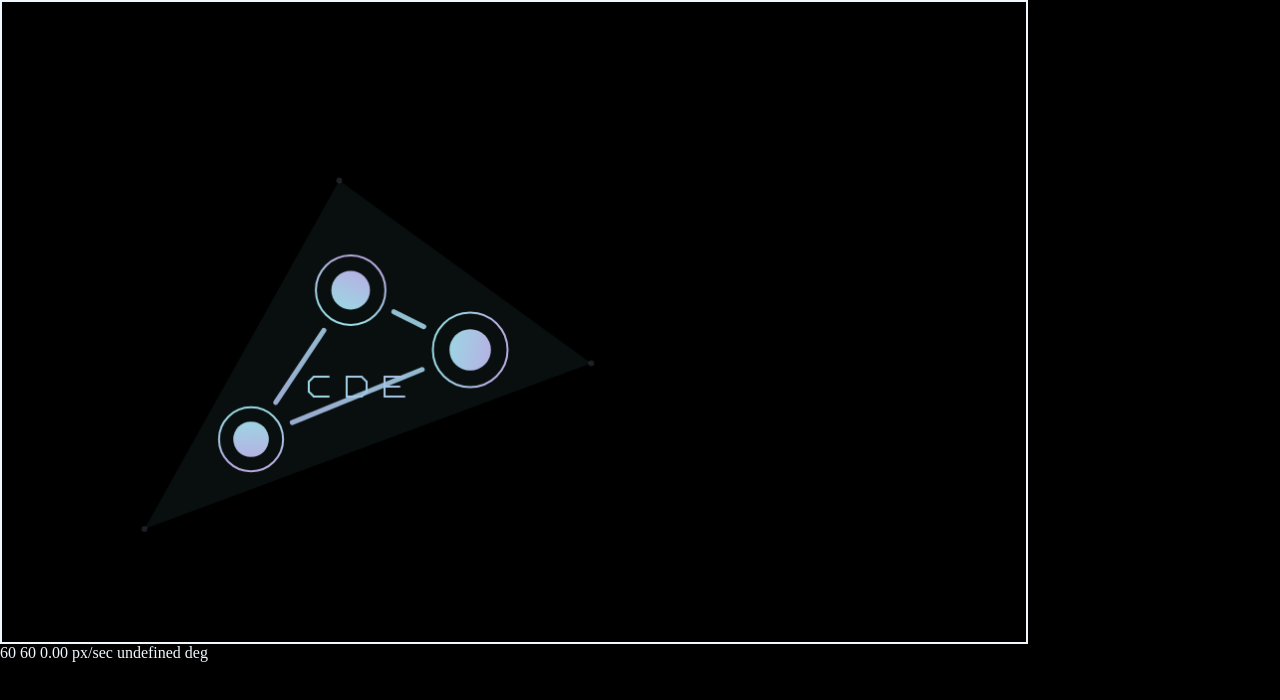
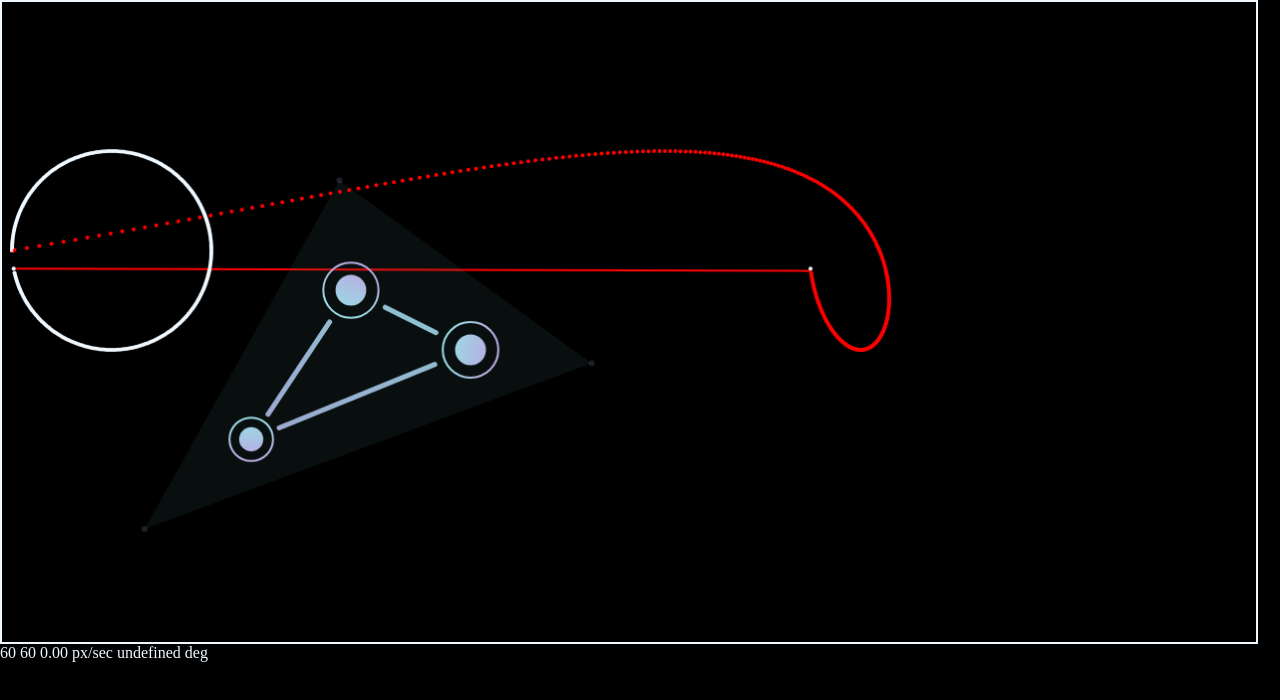
Before and after one commit to Louis-CharlesBiron/canvasDotEffect, a plain HTML site: page showcase/index_copy.html in a window 1280 px wide. Drawn offline with Linux system fonts and the light colour scheme.

Commit message:
(Resolves #46) Added generic relative follow path

```diff
--- a/showcase/index.css
+++ b/showcase/index.css
@@ -8,7 +8,7 @@ html, body {
 }
 
 #holder {
-    width: 80%;
+    width: 98%;
     height: 80%;
     border: 2px solid aliceblue;
 }
--- a/showcase/index.js
+++ b/showcase/index.js
@@ -71,7 +71,7 @@ let test2 = new Shape((shape, dots)=>{return [50+50,100]},[new Dot((dot, shape)=
 }, undefined, (shape)=>{
     let dx=400, dy=200, dot = shape.dots.last()
     dot.g = 0
-    dot.follow(3000, null, (prog, dot, cprog)=>{
+    dot.follow(3000, null, (prog, dot)=>{
         let d = new Dot(null, 4, null, null, dot.pos)
             d.playAnim(new Anim((progress)=>{
                 d.a=1-progress
@@ -93,7 +93,7 @@ let le = new Grid("abcdefg\nhijklm\nnopqrs\ntuvwxyz", [5, 5], 50, null, [10,200]
     if (dist < shape.limit) CanvasUtils.drawConnection(dot, [dot.r,dot.g,dot.b,CDEUtils.mod(0.5, ratio)], dot.ratioPos)
 
     CanvasUtils.drawDotConnections(dot, [255,0,0,1])
-}, ()=>draggableDotTester.dots[0].pos, null, ()=>filledShapeTester.firstDot)
+}, ()=>draggableDotTester.dots[0].pos, null)
 
 
 
--- a/showcase/index_copy.js
+++ b/showcase/index_copy.js
@@ -7,6 +7,8 @@ const fpsCounter = new CDEUtils.FPSCounter(), CVS = new Canvas(canvas, ()=>{//lo
 
 
 // DECLARE OBJS
+const normalColorTester = new Color("white")
+
 let logo = new Shape([0,0], [
     new Dot([250, 440], 15, (ctx, dot)=>new Gradient(ctx, dot, 270, [[0, "#B9ACE3"], [1, "#9ADBE4"]])),
     new Dot([350, 290], 16.5, (ctx, dot)=>new Gradient(ctx, dot, 90, [[0, "#B9ACE3"], [1, "#9ADBE4"]])),
@@ -27,9 +29,9 @@ let logo = new Shape([0,0], [
     shape.playAnim(new Anim((prog)=>shape.colorRaw.rotation=360*prog, -1000))
 
     let radiusMovements = 1
-    shape.dots[0].playAnim(new Anim((prog, i)=>shape.dots[0].radius += i%2?radiusMovements*prog*CVS.deltaTime:-radiusMovements*prog*CVS.deltaTime, -6000, Anim.easeOutQuad))
-    shape.dots[1].playAnim(new Anim((prog, i)=>shape.dots[1].radius += i%2?radiusMovements*prog*CVS.deltaTime:-radiusMovements*prog*CVS.deltaTime, -3000, Anim.easeOutQuad))
-    shape.dots[2].playAnim(new Anim((prog, i)=>shape.dots[2].radius += i%2?radiusMovements*prog*CVS.deltaTime:-radiusMovements*prog*CVS.deltaTime, -4000, Anim.easeOutQuad))
+    shape.dots[0].playAnim(new Anim((prog, dt, i)=>shape.dots[0].radius += i%2?radiusMovements*prog*CVS.deltaTime:-radiusMovements*prog*CVS.deltaTime, -6000, Anim.easeOutQuad))
+    shape.dots[1].playAnim(new Anim((prog, dt, i)=>shape.dots[1].radius += i%2?radiusMovements*prog*CVS.deltaTime:-radiusMovements*prog*CVS.deltaTime, -3000, Anim.easeOutQuad))
+    shape.dots[2].playAnim(new Anim((prog, dt, i)=>shape.dots[2].radius += i%2?radiusMovements*prog*CVS.deltaTime:-radiusMovements*prog*CVS.deltaTime, -4000, Anim.easeOutQuad))
 })
 
 let logoBG = new FilledShape([65, 100, 100, 0.15], true,
@@ -50,8 +52,32 @@ let logoLetters = new Grid("CDE", [5, 5], 38, null, [308,372], 0, null, 100, (ct
 })
 
 logoLetters.rotateAt(-25)
-CVS.add(logoLetters)
+//CVS.add(logoLetters)
 
+
+
+let oktest = new Shape([110,250],[new Dot(), new Dot([10, 0],null,null,null,(dot, shape)=>shape.firstDot)], null, null, 100, (ctx, dot, ratio)=>{// SHAPE DRAW EFFECT CB
+
+    dot.radius = CDEUtils.mod(Obj.DEFAULT_RADIUS*2, ratio, Obj.DEFAULT_RADIUS*2*0.8)
+    CanvasUtils.drawDotConnections(dot, [255,0,0,1])
+
+}, null, (shape)=>{// SHAPE SETUP CB
+
+    shape.firstDot.follow(5000, null, (prog, dot)=>{
+        let d = new Dot(null, 4, null, null, dot.pos)
+        shape.add(d)
+    }, CanvasUtils.FOLLOW_PATHS.CIRCLE(null, null, 0.5))
+
+
+    shape.dots[1].follow(5000, Anim.easeOutBack, (prog, dot)=>{
+        let d = new Dot(null, 2, "red", null, dot.pos)
+        shape.add(d)
+    }, CanvasUtils.FOLLOW_PATHS.RELATIVE(CanvasUtils.FOLLOW_PATHS.LINEAR(800, 0)))
+
+    shape.firstDot.addConnection(shape.dots[1])
+}, null, true)
+
+CVS.add(oktest)
 
 
 // USER ACTIONS
--- a/src/objs/Obj.js
+++ b/src/objs/Obj.js
@@ -47,7 +47,7 @@ class Obj {
 
     // returns the value of the inital pos declaration
     getInitPos() {
-        return typeof this._initPos=="function" ? [...this._initPos(this._cvs??this.parent, this)] : [...this._initPos]
+        return typeof this._initPos=="function" ? [...this._initPos(this._cvs??this.parent, this)] : [...this.adjustPos(this._initPos)]
     }
 
     setAnchoredPos() {
@@ -86,15 +86,15 @@ class Obj {
     // Teleports to given coords
     moveAt(pos) {
         let [x, y] = pos
-        if (x !== null && x !== undefined) this.x = x
-        if (y !== null && y !== undefined) this.y = y
+        if (x !== null && x !== undefined && isFinite(x)) this.x = x
+        if (y !== null && y !== undefined && isFinite(y)) this.y = y
     }
 
     // Teleports to incremented coords
     moveBy(pos) {
         let [x, y] = pos
-        if (x !== null && x !== undefined) this.x += x
-        if (y !== null && y !== undefined) this.y += y
+        if (x !== null && x !== undefined && isFinite(x)) this.x += x
+        if (y !== null && y !== undefined && isFinite(y)) this.y += y
     }
 
     // Smoothly moves to coords in set time
@@ -168,8 +168,8 @@ class Obj {
     // allows flexible pos declarations
     adjustPos(pos) {
         let [x, y] = pos
-        if (x === null || x === undefined) x = this.x
-        if (y === null || y === undefined) y = this.y
+        if (x === null || x === undefined) x = this.x??0
+        if (y === null || y === undefined) y = this.y??0
         return [x, y]
     }
 
--- a/src/objs/Shape.js
+++ b/src/objs/Shape.js
@@ -25,6 +25,7 @@ class Shape extends Obj {
     // initializes the shape, adds its dots and initializes them
     initialize() {
         this._pos = this.getInitPos()
+        this.setAnchoredPos()
 
         if (typeof this._initDots == "string") this.add(this.createFromString(this._initDots))
         else if (typeof this._initDots == "function") this.add(this._initDots(this, this._cvs))
@@ -242,6 +243,8 @@ class Shape extends Obj {
         return currentDotPos
     }
     get firstDot() {return this._dots[0]}
+    get secondDot() {return this._dots[1]}
+    get thirdDot() {return this._dots[2]}
     get asSource() {return this._dots}
 
     set cvs(cvs) {this._cvs = cvs}
--- a/src/utils/CanvasUtils.js
+++ b/src/utils/CanvasUtils.js
@@ -114,80 +114,89 @@ class CanvasUtils {
             width??=100
             height??=50
             progressOffset??=0
-            return [0, (prog)=>{
+            return [[0, (prog)=>{
                 const progress = CDEUtils.CIRC*((prog+progressOffset)%1)
                 return [width*Math.sin(progress), height*Math.sin(2*progress)]
-            }]
+            }]]
         }
 
         static CIRCLE(width, height, progressOffset) {
             width??=100
             height??=100
             progressOffset??=0
-            return [0, (prog)=>{
+            return [[0, (prog)=>{
                 const progress = CDEUtils.CIRC*((prog+progressOffset)%1)
                 return [width*Math.cos(progress), height*Math.sin(progress)]
-            }]
+            }]]
         }
 
         static RECTANGLE(width, height, progressOffset) {
             width??=100
             height??=100
             progressOffset??=0
-            return [0, (prog) => {
+            return [[0, (prog)=>{
                 const pos = ((prog+progressOffset)%1)*2*(width+height)
                 if (pos < width) return [pos, 0]
                 else if (pos < width+height) return [width, pos-width]
                 else if (pos < 2*width+height) return [width-(pos-(width+height)), height]
                 else return [0, height-(pos-(2*width+height))]
-            }]
+            }]]
         }
 
         static QUADRATIC(width, height, isFliped) {
             width ??= 100
             height ??= 200
             const maxNaturalHeight = Math.pow(width/2,2)
-            return [
-                [0, (prog) => {
+            return [[0, (prog)=>{
                 let x = (prog-0.5)*width, y = height*((Math.pow(x,2))/maxNaturalHeight)
                 if (isFliped) y = height-y
                 return [x, y]
-                }]
-            ]
+            }]]
         }
 
         static LINEAR(width, a) {
             width ??= 100
             a ??= 1
-            return [
-                [0, (prog) => {
+            return [[0, (prog)=>{
                 let x = prog*width, y = a*x
                 return [x, y]
-                }]
-            ]
+            }]]
         }
 
         static SINE_WAVE(width = 100, height = 100) {
             width ??= 100
             height ??= 100
-            return [
-                [0, (prog) => {
+            return [[0, (prog)=>{
                 let x = prog*width, y = height*Math.sin((CDEUtils.CIRC*x)/width)
                 return [x, y]
-                }]
-            ]
+            }]]
         }
 
         static COSINE_WAVE(width = 100, height = 100) {
             width ??= 100
             height ??= 100
-            return [
-                [0, (prog) => {
+            return [[0, (prog)=>{
                 let x = prog*width, y = height*Math.cos((CDEUtils.CIRC*x)/width)
                 return [x, y]
-                }]
-            ]
+            }]]
         }
+
+        // Doesn't move the dot, unless provided a x/y value. Also accepts other generic follow paths as x/y values.
+        static RELATIVE(forceX, forceY) {
+            forceX??= undefined
+            forceY??= undefined
+            let isForceXFn = false, isForceYFn = false
+            if (Array.isArray(forceX)) {
+                forceX = forceX.flat()[1]
+                isForceXFn = true
+            }
+            if (Array.isArray(forceY)) {
+                forceY = forceY.flat()[1]
+                isForceYFn = true
+            }
+            return [[0,(prog)=>[isForceXFn?forceX(prog)[0]:forceX, isForceYFn?forceY(prog)[1]:forceX]]]
+        }
+
 
     }
 
```
Lines whose indentation alone changed are shown as unchanged.
